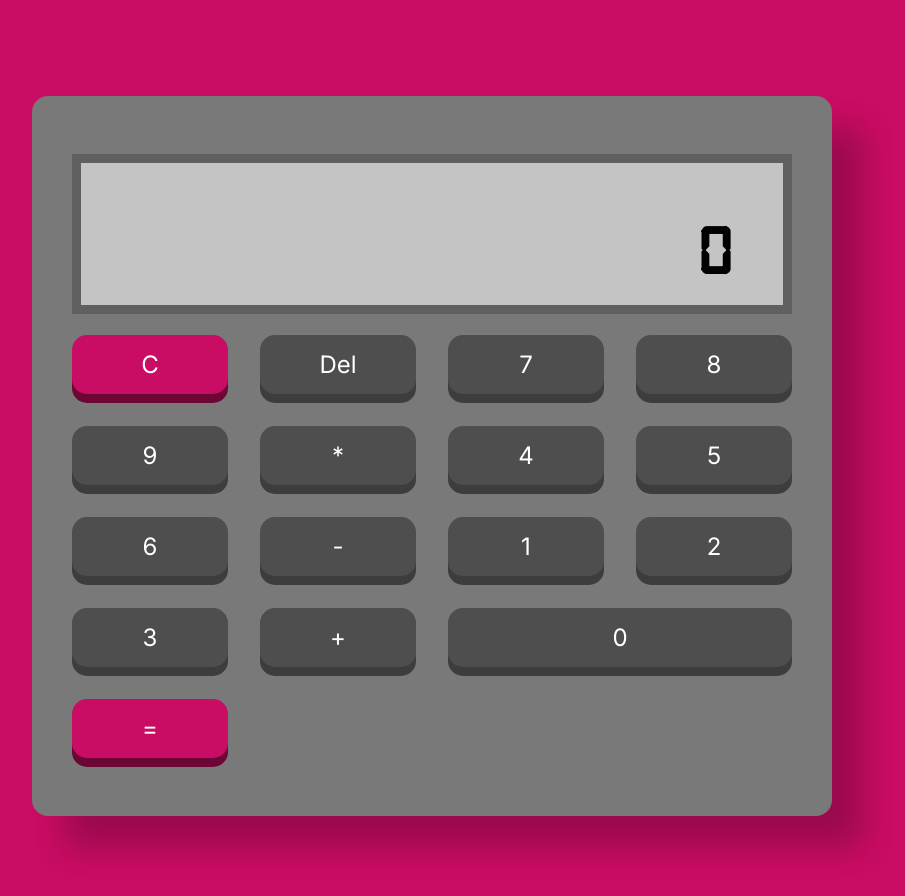
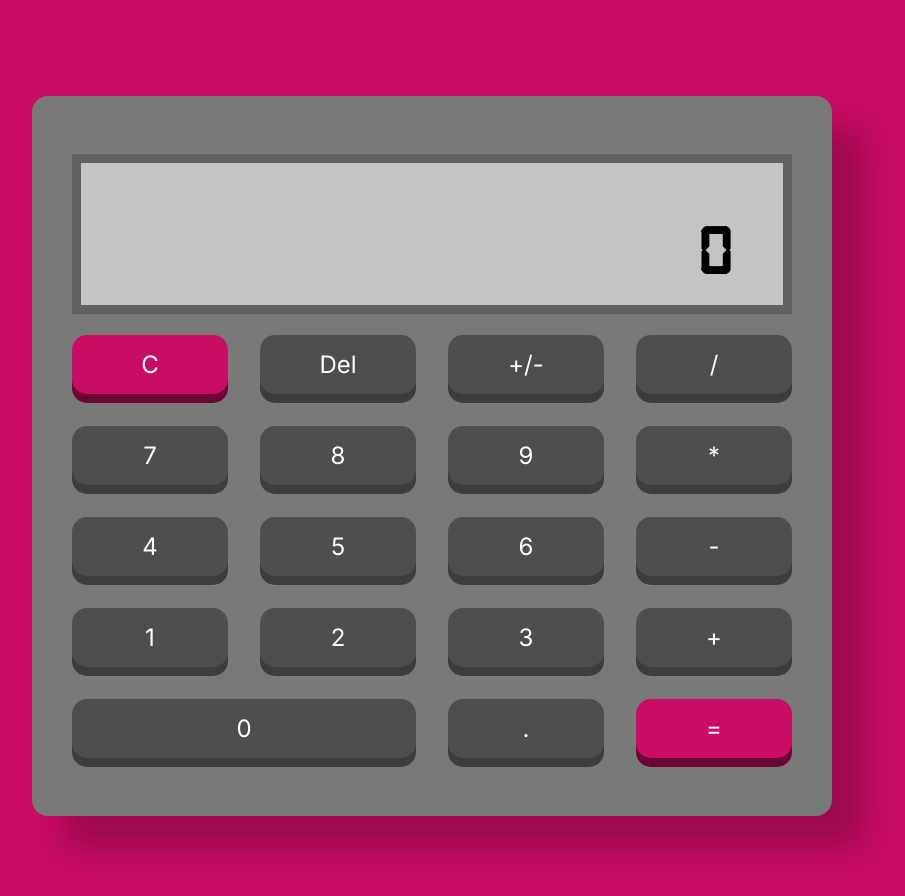
Before and after one commit to DANdelion-0908/DANdelion-0908.github.io, a Next.js app: page / in a window 1280 px wide. Shown: the top 896 px of the page, without its empty margins (208-1113 px from the left). Built offline with nearby package versions, Linux system fonts and the light colour scheme.

Commit message:
Add "/" and "." functionality

```diff
--- a/app/body/Body.jsx
+++ b/app/body/Body.jsx
@@ -6,7 +6,7 @@ import Screen from '../screen/Screen'
 import Button from '../buttons/Button'
 
 const Body = () => {
-    const buttons = ["C", "Del", 7, 8, 9, "*", 4, 5, 6, "-", 1, 2, 3, "+", 0, "="]
+    const buttons = ["C", "Del", "+/-", "/", 7, 8, 9, "*", 4, 5, 6, "-", 1, 2, 3, "+", 0, ".","="]
 
     const [operators, setOperators] = useState([0])
     const [savedNumber, setSavedNumber] = useState()
@@ -14,7 +14,7 @@ const Body = () => {
     const [flag, setFlag] = useState(false)
 
     function getTotal() {
-        const currentNumber = parseInt(operators.join(''))
+        const currentNumber = parseFloat(operators.join(''))
         let result
 
         switch (savedOperator) {
@@ -29,9 +29,15 @@ const Body = () => {
             case "*":
                 result = savedNumber * currentNumber
             break;
+
+            case "/":
+                result = savedNumber / currentNumber
+            break;
         }
 
-        if (result < 0 || result > 999999999 || typeof savedNumber != 'number') {
+        console.log(result)
+
+        if (result < 0 || result > 999999999 || !result) {
             setOperators(["ERROR"])
             setSavedNumber(null)
             setSavedOperator(null)
@@ -46,15 +52,32 @@ const Body = () => {
     }
 
     const handleButtonPress = (symbol) => {
-        if (typeof symbol === 'number' && operators.length < 9) {
+        if ((typeof symbol === 'number' || symbol === ".") && operators.length < 9) {
             if (operators[0] === 0 && operators.length === 1) {
-                setOperators([symbol])
+                if (symbol === ".") {
+                    setOperators((prevOperators) => [...prevOperators, symbol])
+
+                } else {
+                    setOperators([symbol])
+                }
+
             } else {
                 if (flag) {
-                    setOperators([symbol])
+                    if (symbol === "." && !operators.includes(".")) {
+                        setOperators((prevOperators) => [...prevOperators, symbol])
+
+                    } else {
+                        setOperators([symbol])
+                    }
 
                 } else {
-                    setOperators((prevOperators) => [...prevOperators, symbol])
+                    if (symbol === "." && !operators.includes(".")) {
+                        setOperators((prevOperators) => [...prevOperators, symbol])
+
+                    } else if (symbol !== ".") {
+                        setOperators((prevOperators) => [...prevOperators, symbol])
+
+                    }
                 }
 
                 setFlag(false)
@@ -83,19 +106,25 @@ const Body = () => {
                 case "+":
                 case "-":
                 case "*":
+                case "/":
                     if (savedOperator) {
                         getTotal()
 
                     } else {
                         setFlag(false)
-                        setSavedNumber(parseInt(operators.join('')))
+                        setSavedNumber(parseFloat(operators.join('')))
                         setOperators([0])
                         setSavedOperator(symbol)
                     }
 
+                    console.log(operators)
+                    console.log(savedNumber)
                     setSavedOperator(symbol)
 
                 break
+
+                case "+/-":
+                    setOperators((prevOperators) => ["-", ...prevOperators])
 
                 case "=":
                     if (savedOperator) {
```
